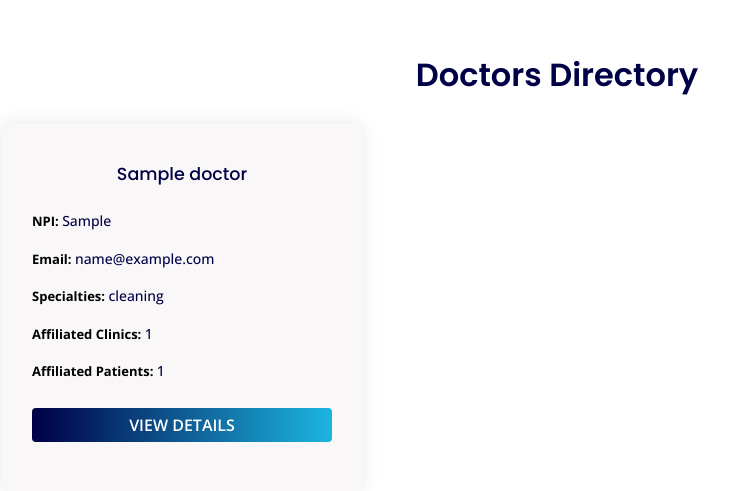
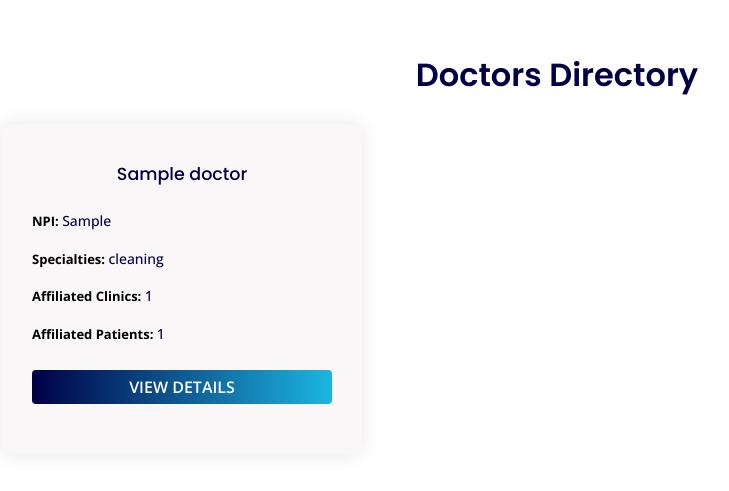
Before and after one commit to OthmanGh/Bright-Smile-Dental-System, a Django app: page /doctors/ in a window 1280 px wide. Shown: the part 74-565 px from the top of the page, without its empty margins (83-812 px from the left). Run offline with Django 5.2, Linux system fonts and the light colour scheme; a user stored in the database is signed in; tables that the repository leaves empty hold one stand-in row (values such as "Sample post"); some libraries are stand-ins or nearby versions.

Commit message:
Remove email input field

```diff
--- a/templates/doctors/doctors_list.html
+++ b/templates/doctors/doctors_list.html
@@ -17,8 +17,6 @@
 
         <div class="card__content">
           <p class="card__text">NPI: <span>{{ doctor.npi }}</span></p>
-
-          <p>Email: <span>{{ doctor.email }}</span></p>
 
           <p class="card__text">
             Specialties: <span>{{ doctor.specialties|join:", " }}</span>
```
